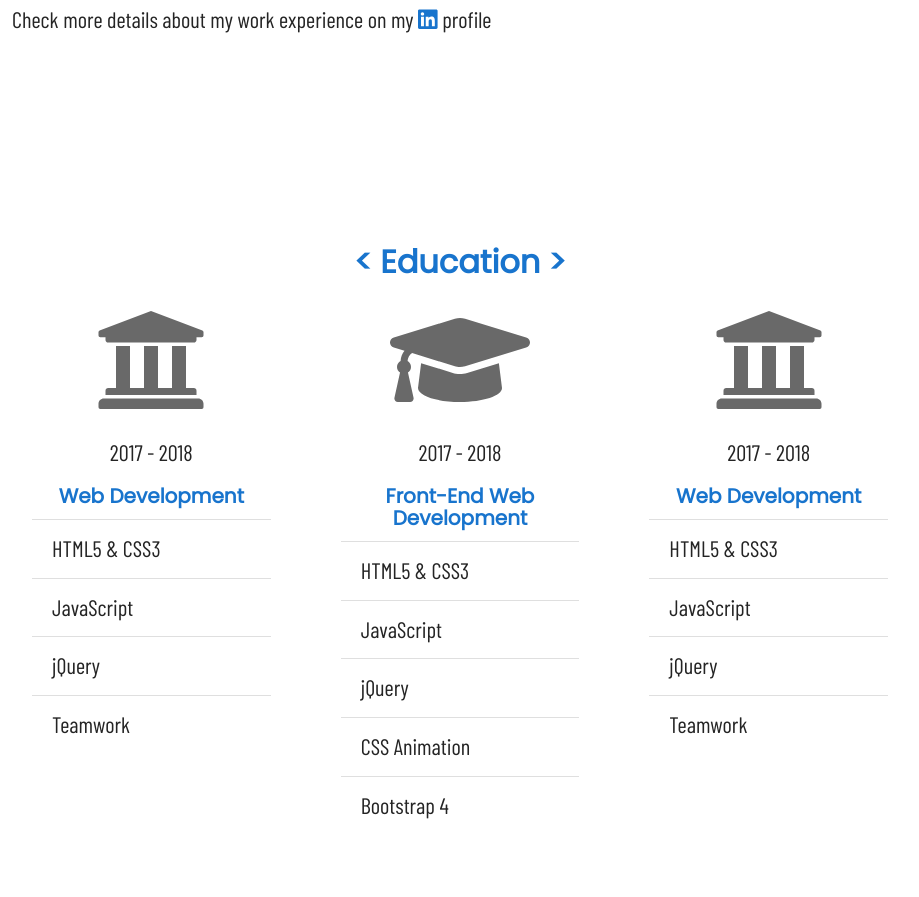
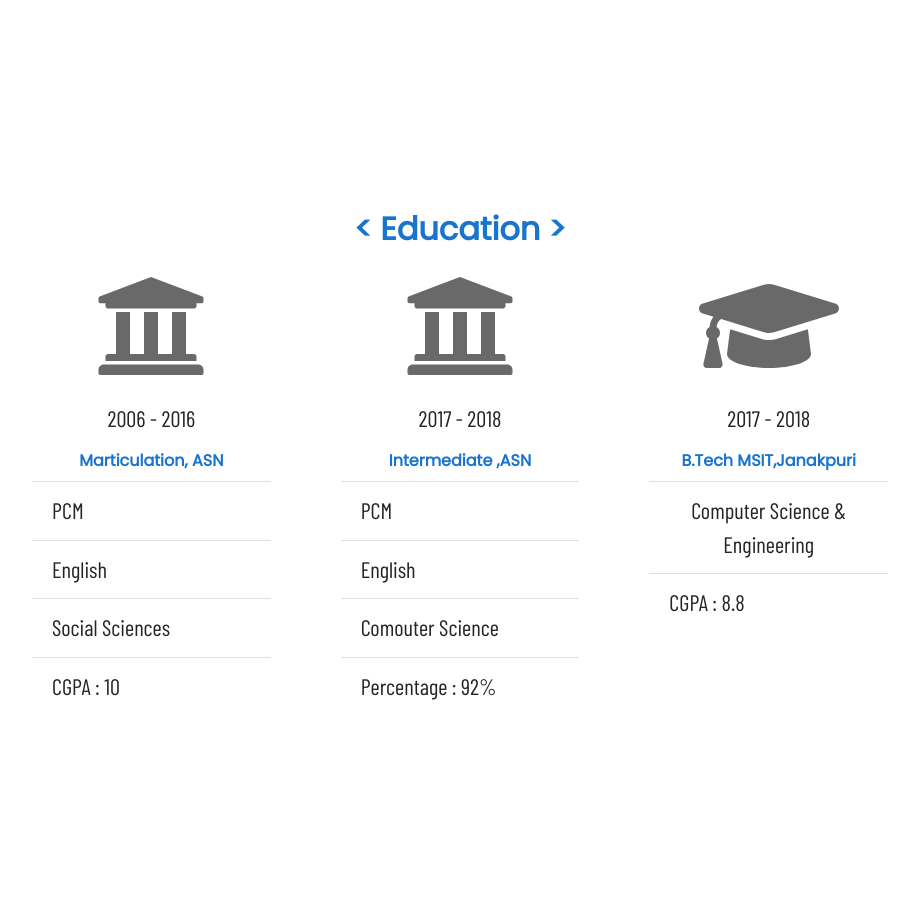
Before and after one commit to kaustubhjoshi1910/Resume, a plain HTML site: page index.html in a window 1280 px wide. Shown: the part 2136-3033 px from the top of the page, without its empty margins (324-1243 px from the left). Drawn offline with nearby package versions, Linux system fonts and the light colour scheme; a web font is replaced by a local one.

Commit message:
New changes

```diff
--- a/index.html
+++ b/index.html
@@ -345,7 +345,7 @@
           </div>
         </div>
 
-        <div class="text-left linkedin-link">
+        <!-- <div class="text-left linkedin-link mt-0">
           Check more details about my work experience on my
           <a
             href="https://www.linkedin.com/in/savvina-drougouti/"
@@ -354,7 +354,7 @@
             ><i class="fab fa-linkedin"></i
           ></a>
           profile
-        </div>
+        </div> -->
       </section>
 
       <section class="resume-section p-3 p-lg-5" id="education">
@@ -368,14 +368,32 @@
               </div>
 
               <div class="card-body pb-0">
-                <p>2017 - 2018</p>
-                <h5 class="card-title">Web Development</h5>
+                <p>2006 - 2016</p>
+                <h6 class="card-title">Marticulation, ASN</h6>
 
                 <ul class="list-group list-group-flush">
-                  <li class="list-group-item">HTML5 & CSS3</li>
-                  <li class="list-group-item">JavaScript</li>
-                  <li class="list-group-item">jQuery</li>
-                  <li class="list-group-item">Teamwork</li>
+                  <li class="list-group-item">PCM</li>
+                  <li class="list-group-item">English</li>
+                  <li class="list-group-item">Social Sciences</li>
+                  <li class="list-group-item">CGPA : 10</li>
+                </ul>
+              </div>
+            </div>
+          </div>
+          <div class="col-12 col-md-6 col-lg-4">
+            <div class="card mb-4">
+              <div class="edu-icons">
+                <i class="fas fa-university fa-5x"></i>
+              </div>
+              <div class="card-body pb-0">
+                <p>2017 - 2018</p>
+                <h6 class="card-title">Intermediate ,ASN</h6>
+                <ul class="list-group list-group-flush">
+                  <li class="list-group-item">PCM</li>
+                  <li class="list-group-item">English</li>
+                  <li class="list-group-item">Comouter Science</li>
+                  <li class="list-group-item">Percentage : 92%</li>
+                  <!-- <li class="list-group-item">Bootstrap 4</li> -->
                 </ul>
               </div>
             </div>
@@ -387,31 +405,13 @@
               </div>
               <div class="card-body pb-0">
                 <p>2017 - 2018</p>
-                <h5 class="card-title">Front-End Web Development</h5>
-                <ul class="list-group list-group-flush">
-                  <li class="list-group-item">HTML5 & CSS3</li>
-                  <li class="list-group-item">JavaScript</li>
-                  <li class="list-group-item">jQuery</li>
-                  <li class="list-group-item">CSS Animation</li>
-                  <li class="list-group-item">Bootstrap 4</li>
-                </ul>
-              </div>
-            </div>
-          </div>
-          <div class="col-12 col-md-6 col-lg-4">
-            <div class="card mb-4">
-              <div class="edu-icons">
-                <i class="fas fa-university fa-5x"></i>
-              </div>
-              <div class="card-body pb-0">
-                <p>2017 - 2018</p>
-                <h5 class="card-title">Web Development</h5>
+                <h6 class="card-title">B.Tech MSIT,Janakpuri</h6>
 
                 <ul class="list-group list-group-flush">
-                  <li class="list-group-item">HTML5 & CSS3</li>
-                  <li class="list-group-item">JavaScript</li>
-                  <li class="list-group-item">jQuery</li>
-                  <li class="list-group-item">Teamwork</li>
+                  <li class="list-group-item">Computer Science & Engineering</li>
+                  <li class="list-group-item">CGPA : 8.8</li>
+                  <!-- <li class="list-group-item">jQuery</li>
+                  <li class="list-group-item">Teamwork</li> -->
                 </ul>
               </div>
             </div>
@@ -419,7 +419,7 @@
         </div>
       </section>
 
-      <section class="resume-section p-3 p-lg-5" id="certificates">
+      <!-- <section class="resume-section p-3 p-lg-5" id="certificates">
         <div class="my-auto">
           <h2 class="mb-5">&lt; Certificates &gt;</h2>
           <div class="row">
@@ -462,11 +462,11 @@
             </div>
           </div>
         </div>
-      </section>
+      </section> -->
 
       <section class="resume-section p-3 p-lg-5" id="contact">
         <div class="my-auto">
-          <h2 class="mb-3">&lt; Contact &gt;</h2>
+          <h2 class="mt-sm-3 mb-3">&lt; Contact &gt;</h2>
 
           <ul class="fa-ul mb-4 ml-0">
             <li id="mail-address">
```
